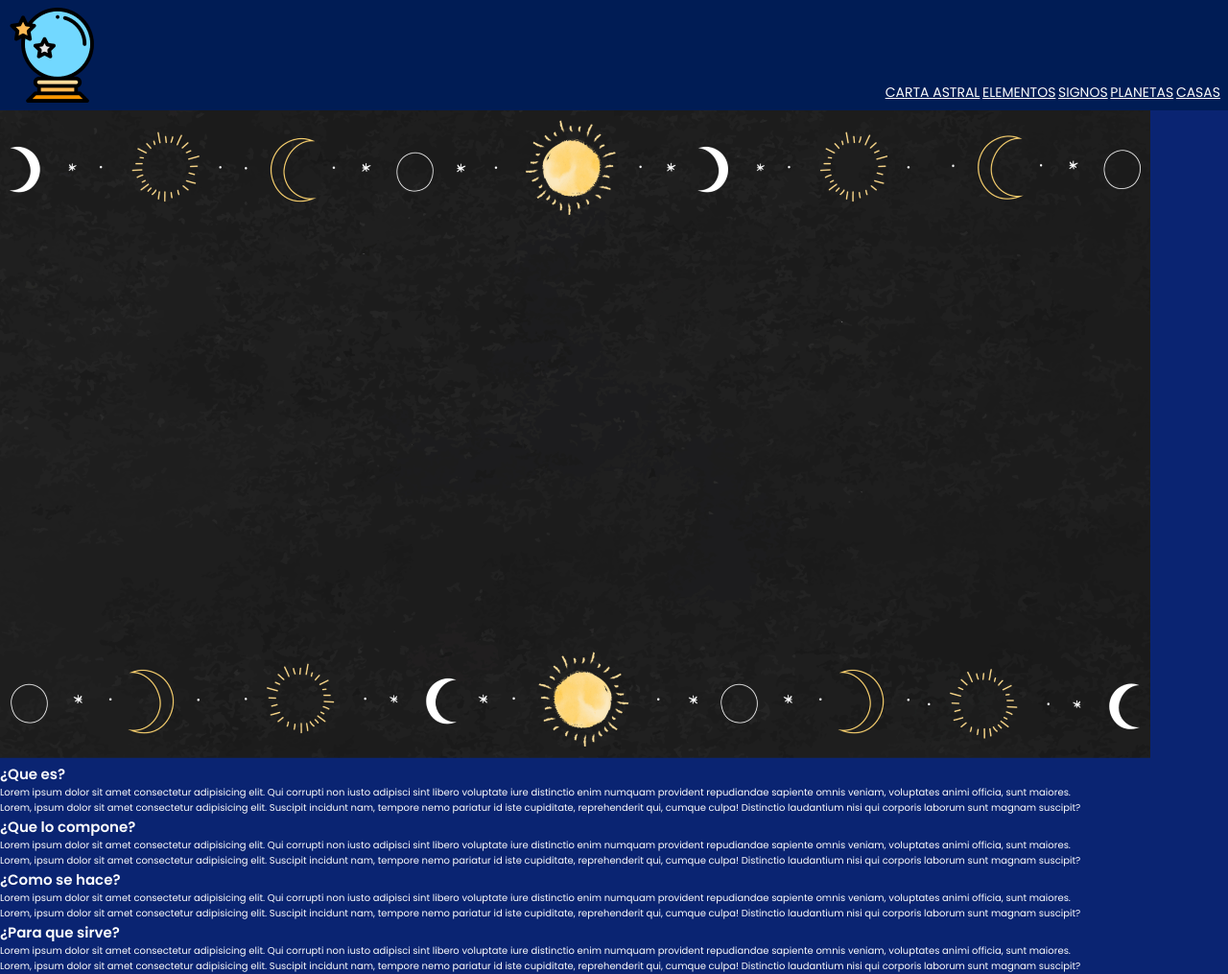
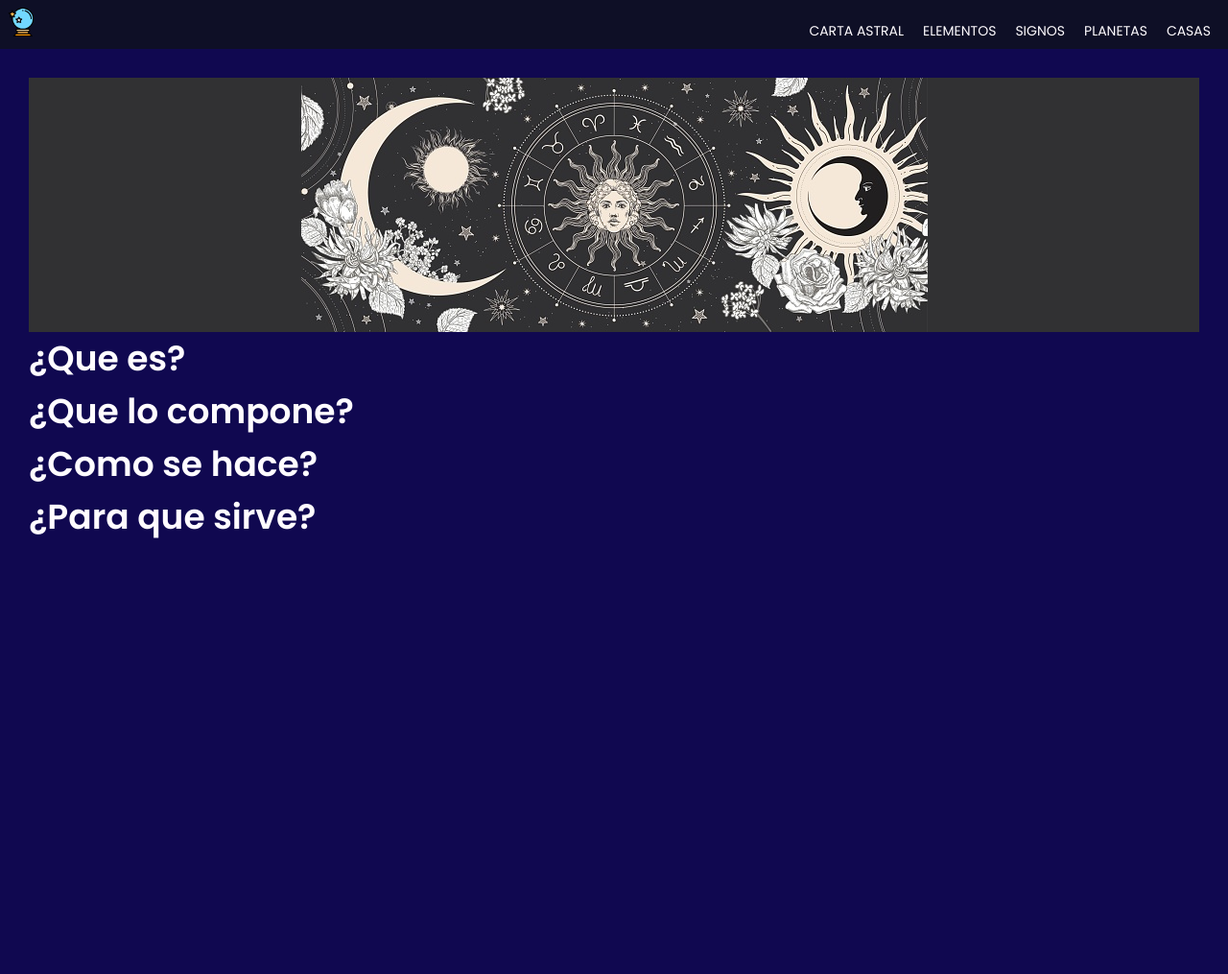
Before and after one commit to Laringitis/Coder-programacion-web, a plain HTML site: page index.html in a window 1280 px wide. Shown: the whole page at 96% size. After the commit the page ends 800 px from the top, so only its background shows below. Drawn offline with Linux system fonts and the light colour scheme.

Commit message:
nuevos colores y paddings

```diff
--- a/css/index.css
+++ b/css/index.css
@@ -6,10 +6,10 @@ html {
 }
 :root{
     /* Palette */
-    --primary: #001C55;
-    --secondary: #0A2472;
-    --tertiary: #0C488D;
-    --light: #FDFDFD;
+    --primary:  #0e0f26;
+    --secondary: #100850;
+    --tertiary: #390193;
+    --light: #fffcff;
     --dark: #000;
     /* Font Sizes */
     --text-xxl: 4.8em;
@@ -38,13 +38,11 @@ ul {
 /* BODY */
 body {
     font-family: 'Poppins', sans-serif;
+    background-color: var(--secondary);
     color: var(--light);
-    background-color: var(--secondary);
 }
 /* HEADER */
-.conteiner {
-    width: auto;
-}
+
 .navbar {
     padding: var(--sp-xs);
     background-color: var(--primary);
@@ -53,41 +51,48 @@ body {
     justify-content: space-between;
     align-items: end;
 }
-.navbar .navbar__link {
+.menu{
     display: flex;
-    text-align: center;
+    flex-direction: row;
+    justify-content: space-between;
 }
-.navbar .menu{
-    display: inline-block;
-}
-.navbar .menu .menu__item {
-    display: inline-block;
-}
-.navbar .menu .menu__link {
-    display: inline-block;
+.menu__link {
+    text-decoration: none;
+    padding-left: 1rem;
+    padding-right: 1rem;
     color: var(--light);
-    display: flex;
-    justify-content: space-between;
+    flex-direction: row;
     font-size: var(--text-xs);
 }
+a:hover{
+    background-color: #5f23a5;
+}
+.logo{
+    height: 3rem;
+}
 /* MAIN*/
-main {
-    width: 100vw;
-
+main{
+    padding: 3rem;
 }
-img {
-    display: inline;
+.banner__box{
+    background-color: #313133;
+    display: flex;
+    justify-content: center;
 }
-#cuerpo {
-    margin: var(--sp-xs);
+#introduccion{
+    display: flex;
+    flex-direction: column;
+    justify-items: center;
+}
+.pregunta{
+    justify-items: center;
+    font-size: 3.6em;
 }
 .definicion {
     background-color: var(--tertiary);
-    height: fit-content;
-    width: 100vw;
 }
 .definicion__titulo {
-    font-size: var(--text-xxl);
+    padding-bottom: 1rem;
 }
 .definicion__contenido{
     font-size: var(--text-lg);
@@ -95,7 +100,6 @@ img {
 .clasificacion{
     display: flex;
     justify-content: space-around;
-
     flex-direction: row;
     flex-wrap: wrap;
 }
--- a/index.html
+++ b/index.html
@@ -11,7 +11,7 @@
     <header class="conteiner">
         <nav class= "navbar">
             <a class= "navbar__link" href="#Top">
-                <img src="./img/logo.png" alt="logo bola">
+                <img class="logo" src="./img/logo.png" alt="logo bola">
             </a>
             <ul class= "menu">
                 <li class= "menu__item">
@@ -33,23 +33,29 @@
         </nav>
     </header>
     <main class="conteiner">
-        <section>
-            <img src="./img/banner.png" alt="Banner">
+        <section class="banner__box">
+            <img class="banner" src="./img/istockphoto-1348876581-170667a.jpg" alt="Banner">
         </section>
         <section id="introduccion">
-            <article>
-                <h2 class="pregunta"> ¿Que es?</h2>
-                    <p class="pregunta__respuesta">Lorem ipsum dolor sit amet consectetur adipisicing elit. Qui corrupti non iusto adipisci sint libero voluptate iure distinctio enim numquam provident repudiandae sapiente omnis veniam, voluptates animi officia, sunt maiores.</p>
-                    <p class="pregunta__respuesta">Lorem, ipsum dolor sit amet consectetur adipisicing elit. Suscipit incidunt nam, tempore nemo pariatur id iste cupiditate, reprehenderit qui, cumque culpa! Distinctio laudantium nisi qui corporis laborum sunt magnam suscipit?</p>
-                <h2 class="pregunta"> ¿Que lo compone?</h2>
-                    <p class="pregunta__respuesta">Lorem ipsum dolor sit amet consectetur adipisicing elit. Qui corrupti non iusto adipisci sint libero voluptate iure distinctio enim numquam provident repudiandae sapiente omnis veniam, voluptates animi officia, sunt maiores.</p>
-                    <p class="pregunta__respuesta">Lorem, ipsum dolor sit amet consectetur adipisicing elit. Suscipit incidunt nam, tempore nemo pariatur id iste cupiditate, reprehenderit qui, cumque culpa! Distinctio laudantium nisi qui corporis laborum sunt magnam suscipit?</p>
-                <h2 class="pregunta">¿Como se hace?</h2>
-                    <p class="pregunta__respuesta">Lorem ipsum dolor sit amet consectetur adipisicing elit. Qui corrupti non iusto adipisci sint libero voluptate iure distinctio enim numquam provident repudiandae sapiente omnis veniam, voluptates animi officia, sunt maiores.</p>
-                    <p class="pregunta__respuesta">Lorem, ipsum dolor sit amet consectetur adipisicing elit. Suscipit incidunt nam, tempore nemo pariatur id iste cupiditate, reprehenderit qui, cumque culpa! Distinctio laudantium nisi qui corporis laborum sunt magnam suscipit?</p>
-                <h2 class="pregunta">¿Para que sirve?</h2>
-                    <p class="pregunta__respuesta">Lorem ipsum dolor sit amet consectetur adipisicing elit. Qui corrupti non iusto adipisci sint libero voluptate iure distinctio enim numquam provident repudiandae sapiente omnis veniam, voluptates animi officia, sunt maiores.</p>
-                    <p class="pregunta__respuesta">Lorem, ipsum dolor sit amet consectetur adipisicing elit. Suscipit incidunt nam, tempore nemo pariatur id iste cupiditate, reprehenderit qui, cumque culpa! Distinctio laudantium nisi qui corporis laborum sunt magnam suscipit?</p>
+          <article class="pregunta__box1">
+            <h2 class="pregunta"> ¿Que es?</h2>
+              <p class="pregunta__respuesta"></p>
+              <p class="pregunta__respuesta"></p>
+          </article>
+          <article class="pregunta__box2">
+            <h2 class="pregunta"> ¿Que lo compone?</h2>
+              <p class="pregunta__respuesta"></p>
+              <p class="pregunta__respuesta"></p>
+          </article>
+          <article class="pregunta__box3">
+            <h2 class="pregunta">¿Como se hace?</h2>
+              <p class="pregunta__respuesta"></p>
+              <p class="pregunta__respuesta"></p>
+          </article>
+          <article class="pregunta__box4">
+            <h2 class="pregunta">¿Para que sirve?</h2>
+              <p class="pregunta__respuesta"></p>
+              <p class="pregunta__respuesta"></p>
             </article>
         </section>
     </main>
```
Also changed, not shown: pages/casas.html (+1 -1 lines), pages/elementos.html (+1 -1 lines), pages/planetas.html (+2 -1 lines), pages/signos.html (+1 -1 lines), img/istockphoto-1219392809-170667a.jpg (added), img/istockphoto-1348876581-170667a.jpg (added), img/logo2}.png (deleted), img/planetas-y-signos.jpg (added), img/signos}.jpg (added).
